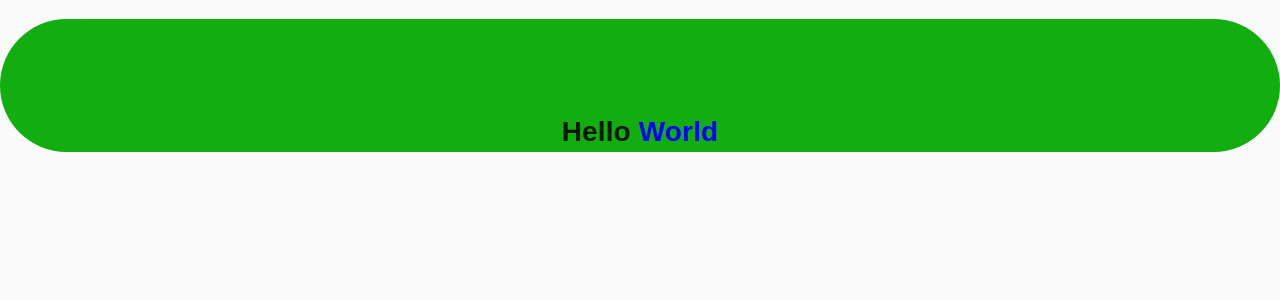
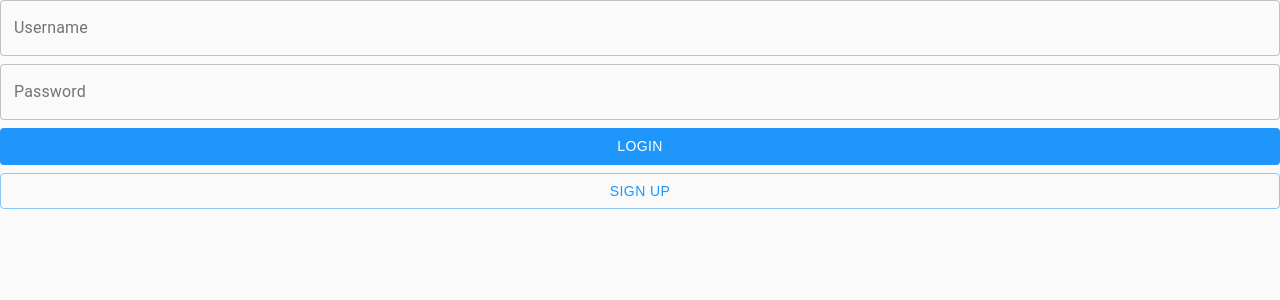
Before and after one commit to matt-evangelidis/COMP3120-assignment2, a React (Create React App) app: page / in a window 1280 px wide. Shown: the top 300 px of the page. Built offline with nearby package versions, Linux system fonts and the light colour scheme.

Commit message:
Added very rudimentary login form

```diff
--- a/src/App.jsx
+++ b/src/App.jsx
@@ -1,4 +1,5 @@
 import "./styles/base.scss";
+import "./styles/forms.scss";
 
 import React from "react";
 
@@ -8,6 +9,7 @@ import { ThemeProvider } from "@material-ui/core/styles";
 import CssBaseline from "@material-ui/core/CssBaseline";
 
 import theme from "./Theme";
+import Login from "./components/auth/Login";
 
 function App() {
 	return (
@@ -20,9 +22,7 @@ function App() {
 				<div className="App">
 					<Switch>
 						<Route path="/">
-							<h1 id="hw">
-								Hello <span className="world">World</span>
-							</h1>
+							<Login />
 						</Route>
 					</Switch>
 				</div>
--- a/src/Theme.jsx
+++ b/src/Theme.jsx
@@ -8,13 +8,12 @@ const theme = createMuiTheme({
 			dark: "#bf360c",
 		},
 		secondary: {
-			light: "#3e3e3d",
-			main: "#242423",
-			dark: "#151514",
+			light: "#86C6FD",
+			main: "#1E96FC",
+			dark: "#0257A1",
 		},
 		text: {
 			primary: "#000000dd",
-			secondary: "#ffffffdd",
 		},
 	},
 });
--- a/src/components/auth/Login.jsx
+++ b/src/components/auth/Login.jsx
@@ -0,0 +1,58 @@
+import React, { useState } from "react";
+
+import TextField from "@material-ui/core/TextField";
+import Button from "@material-ui/core/Button";
+
+function Login() {
+	const [username, setUsername] = useState(null);
+	const [password, setPassword] = useState(null);
+
+	const handlers = {
+		username: (value) => setUsername(value),
+		password: (value) => setPassword(value),
+	};
+
+	return (
+		<form>
+			<TextField
+				variant="outlined"
+				fullWidth
+				label="Username"
+				color="secondary"
+				value={username}
+				onChange={(e) => handlers.username(e.target.value)}
+				className="input"
+			/>
+			<TextField
+				variant="outlined"
+				fullWidth
+				label="Password"
+				color="secondary"
+				value={password}
+				onChange={(e) => handlers.password(e.target.value)}
+				type="password"
+				className="input"
+			/>
+			<Button
+				variant="contained"
+				color="secondary"
+				className="input"
+				disableElevation
+				fullWidth
+			>
+				Login
+			</Button>
+			<Button
+				variant="outlined"
+				color="secondary"
+				className="input"
+				disableElevation
+				fullWidth
+			>
+				Sign Up
+			</Button>
+		</form>
+	);
+}
+
+export default Login;
--- a/src/styles/base.scss
+++ b/src/styles/base.scss
@@ -2,28 +2,5 @@
 @import "mixins";
 
 * {
-    font-family:sans-serif;
+	font-family: sans-serif;
 }
-
-#hw {
-    //FIXME: This code is for demo purposes only, remove once no longer needed
-    background-color:$test-bg-color;
-    padding-top:$another-var * 3;
-    text-align:center;
-
-    @include border-radius(100px);
-        //? When this scss file is rendered out to regular css, all contents of the 'border-radius' mixin are inserted here
-        //? See '_mixins.scss' for the definition of this mixin
-
-    .world {
-        //? You can nest selectors, so this only selects elements with the '.world' class that are children of '#hw'
-        color:blue;
-    }
-
-    &:hover {
-        //? Using '&' acts as if you are writing the parent selector
-        //? So here, because it is inside the '#hw' scope, the & symbol acts as if it is '#hw'
-        //? This allows us to select pseudo elements without having to define it in a separate scope like you do in regular css
-        background-color:pink;
-    }
-}
--- /dev/null
+++ b/src/styles/forms.scss
@@ -0,0 +1,3 @@
+form .input:not(:last-child) {
+	margin-bottom: 8px;
+}
```
